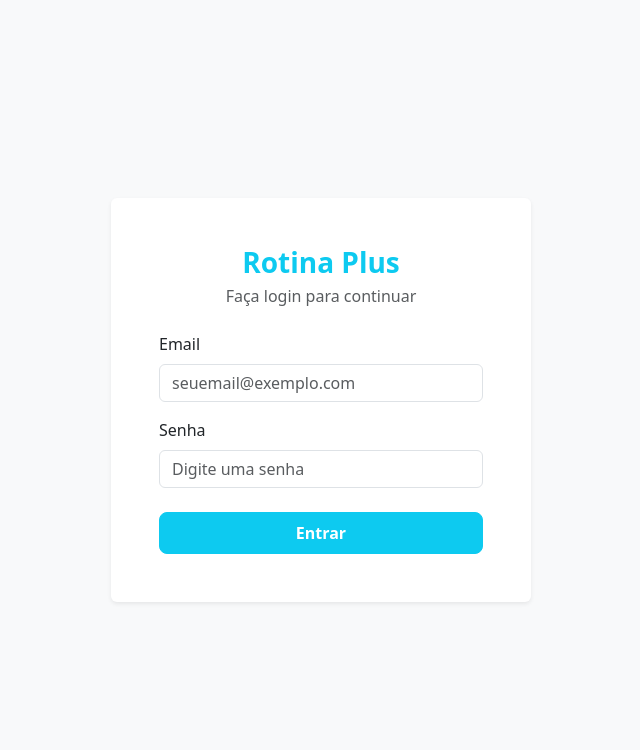
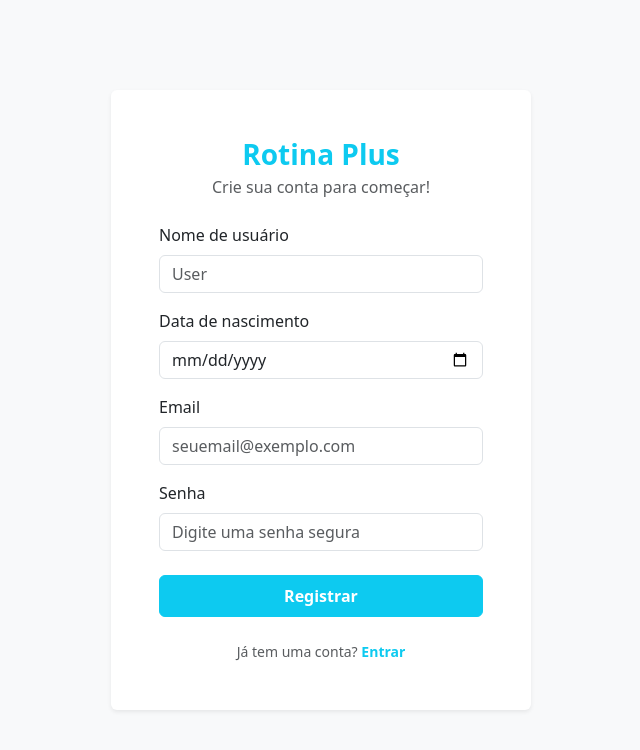
Before and after one commit to Lumikin/Rotina-Plus, a React app in the folder frontend/: page / in a window 1280 px wide. Shown: the top 750 px of the page, without its empty margins (319-959 px from the left). Built offline with nearby package versions, Linux system fonts and the light colour scheme; the HTML template or start-up script is replaced by a standard one.

Commit message:
:sparkles: fix(frontend):Arrumando a conexão da api para o front

```diff
--- a/frontend/src/App.jsx
+++ b/frontend/src/App.jsx
@@ -3,7 +3,7 @@ import Login from "./pages/Login";
 import { Registrar } from "./pages/Registrer";
 
 function App() {
-  return <Login />;
+  return <Registrar />;
 }
 
 export default App;
--- a/frontend/src/hooks/useLogin.jsx
+++ b/frontend/src/hooks/useLogin.jsx
@@ -30,5 +30,29 @@ export function useAuth() {
     }
   }, []);
 
-  return {login, loading, error, success};
+  const register = useCallback(async (nome, email, senha, dataNascimento) => {
+    setError("");
+    setSuccess("");
+    setLoading(true);
+
+    try {
+      const response = await registerUser(nome, email, senha, dataNascimento);
+
+      setSuccess("Conta criada com sucesso!");
+
+      return response;
+
+    } catch (err) {
+      console.error("Erro no cadastro:", err);
+
+      setError("Erro no cadastro");
+
+      throw err;
+
+    } finally {
+      setLoading(false);
+    }
+  }, []);
+
+  return {login, register, loading, error, success};
 };
--- a/frontend/src/pages/Login.jsx
+++ b/frontend/src/pages/Login.jsx
@@ -8,9 +8,11 @@ export default function Login() {
 
   async function handleSubmit(e) {
     e.preventDefault();
+
     try {
       const response = await login(email, senha);
       localStorage.setItem("token", response.token);
+      set
       console.log(response.status);
 
     } catch (err) {
--- a/frontend/src/pages/Registrer.jsx
+++ b/frontend/src/pages/Registrer.jsx
@@ -1,14 +1,23 @@
 import { useState } from "react";
-import { api_rotinaplus } from "../services/api";
-import { registerUser } from "../services/authService";
+import { useAuth } from "../hooks/useLogin";
 
 export function Registrar() {
   const [email, setEmail] = useState("");
   const [senha, setSenha] = useState("");
   const [nome, setNome] = useState("");
   const [dataN, setDataN] = useState("");
+  const { register, loading, error, success } = useAuth();
 
-  const Enviar = registerUser(email, senha, nome, dataN);
+  async function handleSubmit(e) {
+    e.preventDefault();
+
+    try {
+      await register(nome, email, senha, dataN);
+      console.log("Usuário cadastrado com sucesso!");
+    } catch (err) {
+      console.log(err);
+    }
+  }
 
   return (
     <div className="d-flex align-items-center justify-content-center min-vh-100 bg-light">
@@ -19,7 +28,7 @@ export function Registrar() {
             <p className="text-muted mb-0">Crie sua conta para começar!</p>
           </div>
 
-          <form onSubmit={Enviar}>
+          <form onSubmit={handleSubmit}>
             <div className="mb-3">
               <label htmlFor="nome" className="form-label">Nome de usuário</label>
 
@@ -75,11 +84,24 @@ export function Registrar() {
               />
             </div>
 
+            {error && (
+              <div className="alert alert-danger" role="alert">
+                {error}
+              </div>
+            )}
+
+            {success && (
+              <div className="alert alert-success" role="alert">
+                {success}
+              </div>
+            )}
+
             <button
               type="submit"
               className="btn btn-info text-white w-100 fw-semibold py-2"
+              disabled={loading}
             >
-              Registrar
+              {loading ? "Registrando..." : "Registrar"}
             </button>
           </form>
 
--- a/frontend/src/services/authService.js
+++ b/frontend/src/services/authService.js
@@ -15,19 +15,19 @@ export async function loginUser(email, senha) {
   }
 };
 
-export async function registerUser(email, senha, nome, dataN) {
+export async function registerUser(nome, email, senha, dataNascimento) {
   try {
     const response = await api_rotinaplus.post("/auth/register", {
       nome: nome,
       email: email,
       senha: senha,
-      dataNascimento: dataN,
+      dataNascimento: dataNascimento,
     });
 
     return response.data;
 
   } catch (error) {
     console.error("Erro ao cadastrar o usuário: ", error);
-    return [];
+    throw error; // Força o erro em vez de retornar uma array vazia
   }
 };
```
